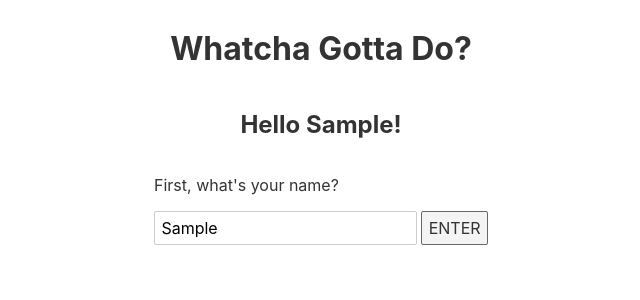
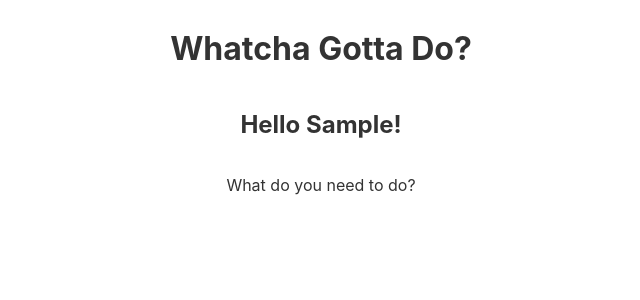
Before and after one commit to sanrafa/svelte-todo, a Svelte app: page / in a window 1280 px wide. Both pictures are taken after typing "Sample" into the empty fields and a click on the button "ENTER". Shown: the top 300 px of the page, without its empty margins (319-959 px from the left). Built offline with nearby package versions, Linux system fonts and the light colour scheme.

Commit message:
Remove form and display welcome when user submits name

```diff
--- a/src/App.svelte
+++ b/src/App.svelte
@@ -7,6 +7,7 @@
 	<h1>Whatcha Gotta Do?</h1>
 	{#if $name}
 	<h2>Hello {$name}!</h2>
+	<p>What do you need to do?</p>
 	{/if}
 	<Welcome />
 </main>
--- a/src/Welcome.svelte
+++ b/src/Welcome.svelte
@@ -7,6 +7,7 @@ function handleSubmit () {
 }
 </script>
 
+{#if !$name}
 <form on:submit|preventDefault={handleSubmit}>
     <p>
         First, what's your name?
@@ -14,3 +15,4 @@ function handleSubmit () {
     <input type="text" bind:value="{username}"/>
     <button type="submit">ENTER</button>
 </form>
+{/if}
```
